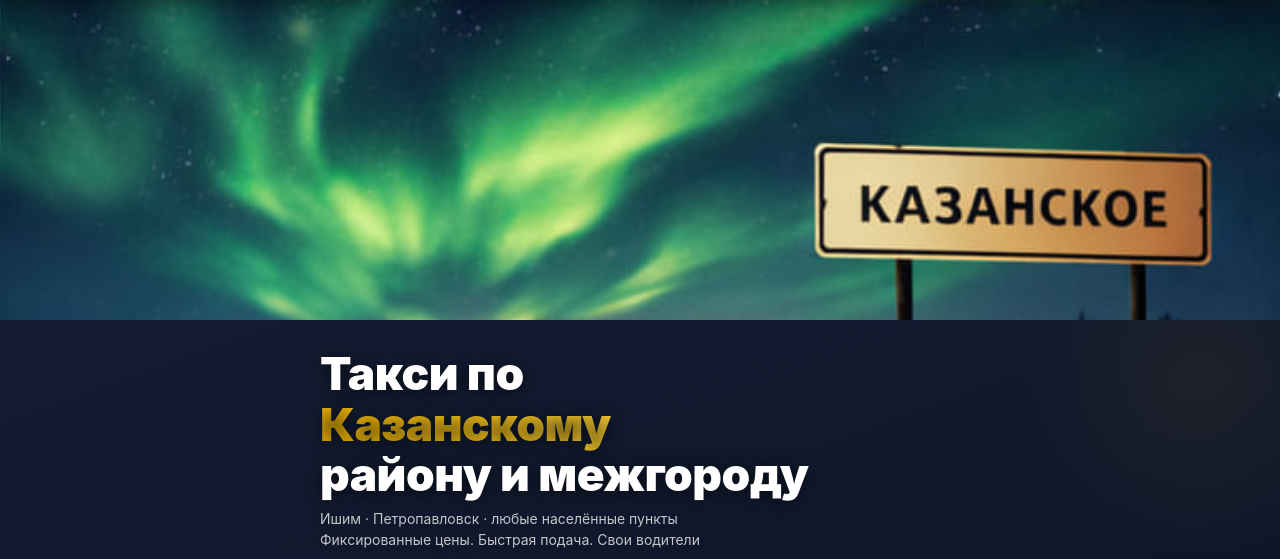
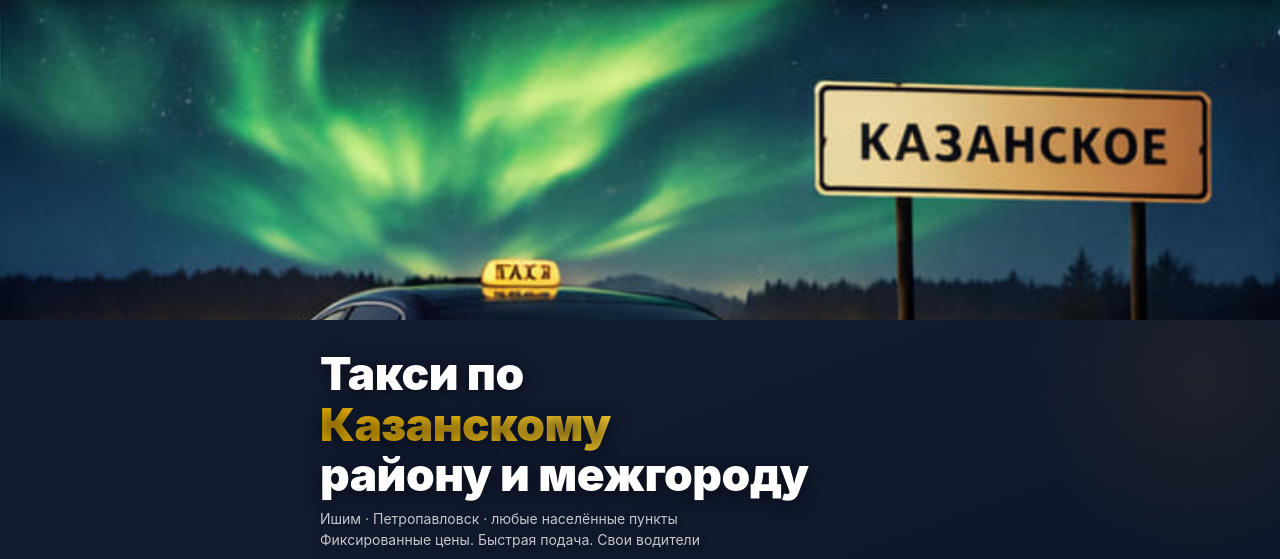
Before and after one commit to KPAVCHENKO/taxi, a Flask app: page / in a window 1280 px wide. Shown: the part 61-620 px from the top of the page. Run offline with Flask 3, Linux system fonts and the light colour scheme; some libraries are stand-ins or nearby versions.

Commit message:
Update style.css

```diff
--- a/static/css/style.css
+++ b/static/css/style.css
@@ -184,7 +184,7 @@ body {
 .hero-photo {
   width: 100%;
   height: 240px;
-  background: url('/static/img/hero-bg.jpg') center 30% / cover no-repeat;
+  background: url('/static/img/hero-bg.jpg') center 38% / cover no-repeat;
   background-color: #1A2438;
 }
 
```
